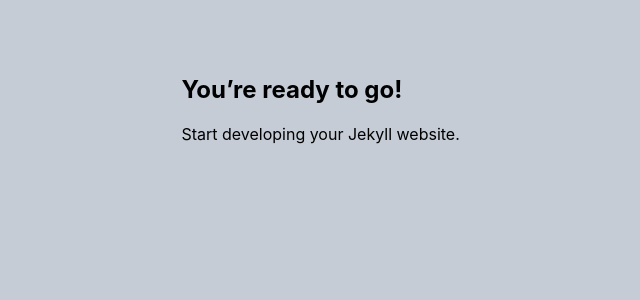
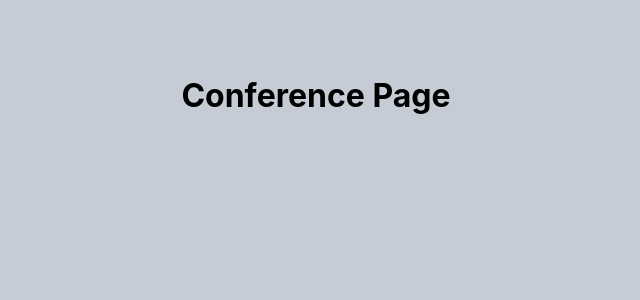
Before and after one commit to BrittanyBlake/carto_ui_test, a Jekyll site: the page built from index.html, in a window 1280 px wide. Shown: the top 300 px of the page, without its empty margins (78-718 px from the left). Built offline with Jekyll 4.4.1, drawn with Linux system fonts in a browser that asks for light colours.

Commit message:
add main conference page

```diff
--- a/_config.yml
+++ b/_config.yml
@@ -1,3 +1,3 @@
 url: "" # the base hostname & protocol for your site, e.g. http://example.com
 baseurl: "" # the subpath of your site, e.g. /blog
-title: "" # the name of your site, e.g. ACME Corp.
+title: "Brittany Carto UI Test" # the name of your site, e.g. ACME Corp.
--- a/_layouts/default.html
+++ b/_layouts/default.html
@@ -4,7 +4,7 @@
     <meta name="viewport" content="width=device-width, initial-scale=1">
     <meta charset="utf-8">
     <title>{{ page.title }} - {{ site.title }}</title>
-    <link rel="stylesheet" href="{{ "/assets/css/main.css" | relative_url }}">
+    <link rel="stylesheet" href="{{ '/assets/css/main.css' | relative_url }}">
   </head>
   <body>
     {{ content }}
--- a/index.html
+++ b/index.html
@@ -0,0 +1,6 @@
+---
+title: Conference Page
+layout: default
+---
+
+    <h1>Conference Page</h1>
--- a/index.md
+++ /dev/null
@@ -1,8 +0,0 @@
----
-layout: default
-title: "Happy Jekylling!"
----
-
-## You're ready to go!
-
-Start developing your Jekyll website.
```
Also changed, not shown: 1 other file.
